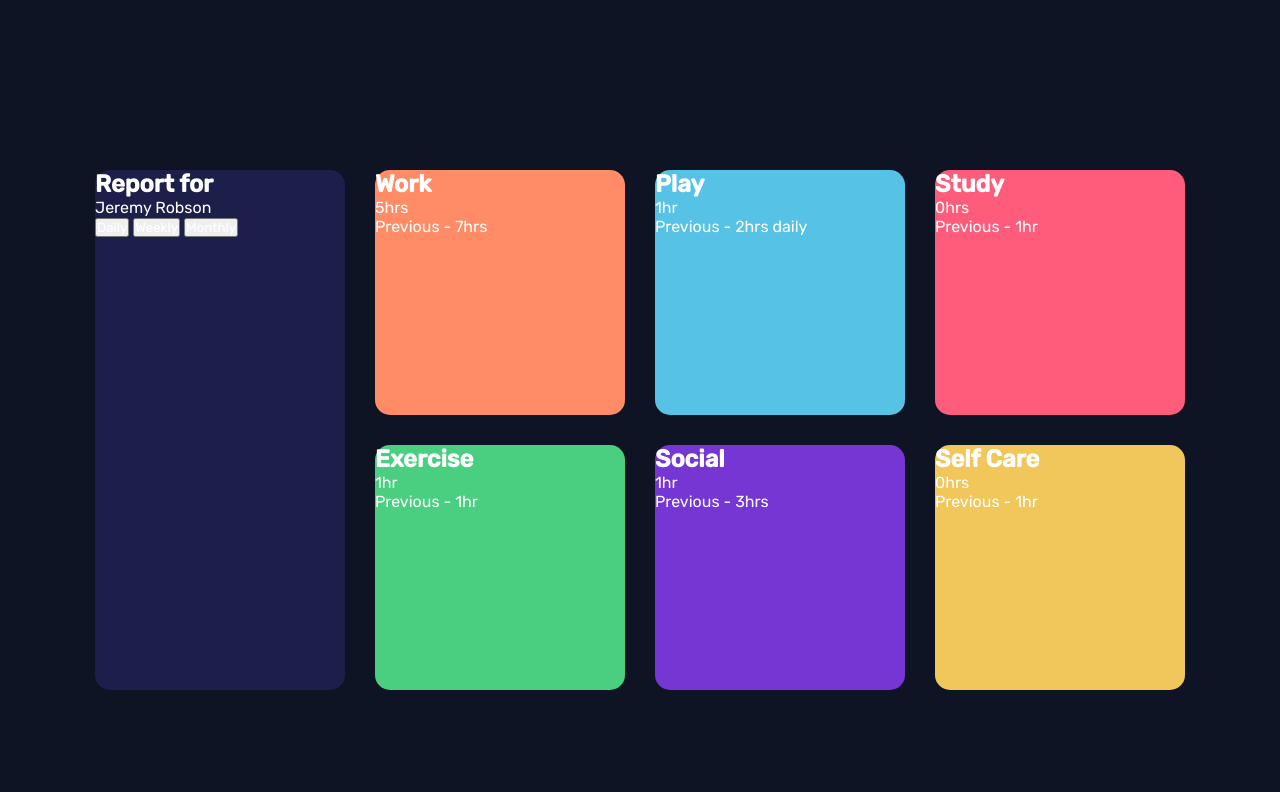
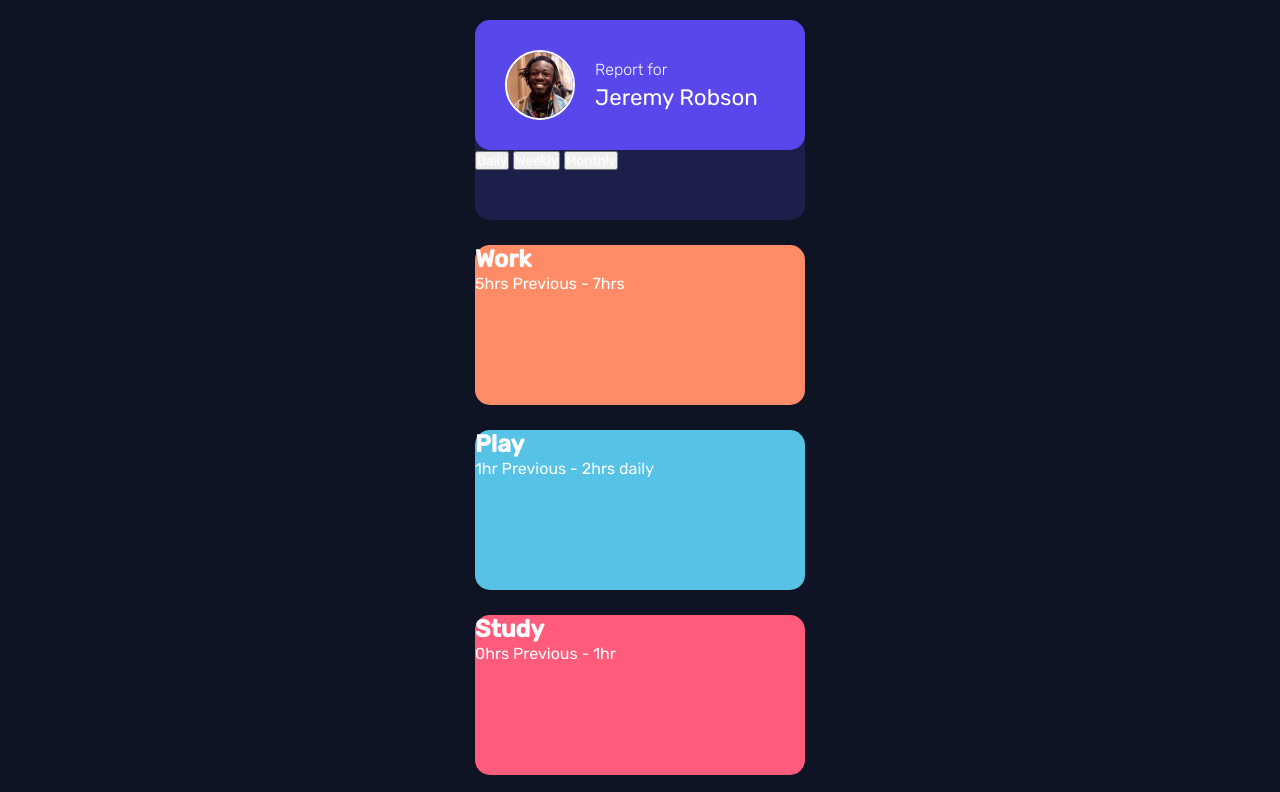
Before and after one commit to Aguiar-gabrielcosta/Time-tracking-dashboard, a website with bundled scripts: page index.html in a window 1280 px wide. Shown: the top 792 px of the page. Built offline with nearby package versions, Linux system fonts and the light colour scheme.

Commit message:
1st posotions

```diff
--- a/index.html
+++ b/index.html
@@ -9,13 +9,14 @@
   <title>Frontend Mentor | Time tracking dashboard</title>
 
   <!-- Feel free to remove these styles or customise in your own stylesheet 👍 -->
-  <link rel="stylesheet" href="./styles/style.css">
+  <link rel="stylesheet" href="./styles/style.css" media="all">
 </head>
 <body>
   <main>
     <div class="container">
       <section class="profile">
         <div>
+          <img src="images/image-jeremy.png" alt="profile-avatar-image">
           <h1>Report for</h1>
           <p>Jeremy Robson</p>
         </div>
--- a/styles/style.css
+++ b/styles/style.css
@@ -8,7 +8,7 @@
     --color-light-red: hsl(348, 100%, 68%);
     --color-lime-green: hsl(145, 58%, 55%);
     --color-violet: hsl(264, 64%, 52%);
-    --color-soft-orange: hsl(43, 84%, 65%);
+    --color-yellow: hsl(43, 84%, 65%);
     --color-very-dark-blue: hsl(226, 43%, 10%);
     --color-dark-blue: hsl(235, 46%, 20%);
     --color-desaturated-blue: hsl(235, 45%, 61%);
@@ -28,57 +28,79 @@
 *{
     margin: 0px;
     padding: 0px;
+    box-sizing: border-box;
     color: white;
     font-family: var(--main-font);
 }
 
-/* Bigger than display color */
 body{
     background-color: var(--color-soft-blue);
+    width: 100%;
+    height: 100%;
 }
 
 main{
     display: flex;
     flex-direction: column;
-    justify-content: center;
+    align-items: center;
     background-color: var(--color-very-dark-blue);
-    max-width: var(--desktop-width);
-    min-width: var(--mobile-width);
-    min-height: 1024px;
-    margin: auto;
+    width: 100%;
+    height: 100%;
 }
 
-.container{
+div.container{
     display: grid;
-    justify-content: center;
-    align-content: center;
-    grid-template-columns: repeat(auto-fill, 250px);
-    grid-template-rows: 245px 245px;
-    gap: 30px;
-    /* max-width: 1090px; */
-    margin-top: 30px;
-    margin-bottom: 30px;
+    gap: 25px;
+    margin: 20px;
 }
 
-section{
+div.container > section{
     border-radius: 15px;
 }
 
-.profile{
-    grid-row-start: 1;
-    grid-row-end: 3;
+section.profile{
     background-color: var(--color-dark-blue);
-    max-width: 325px;
-    min-width: 250px;
-    max-height: 520px;
-    min-height: 200px;
+    width: 330px;
+    height: 200px;
 }
 
-.activity{
-    max-width: 325px;
-    min-width: 250px;
-    max-height: 245px;
-    min-height: 160px;
+section.profile > div{
+    background-color: var(--color-blue);
+    border-radius: 15px;
+    height: 130px;
+    padding: 10px;
+}
+
+section.profile > div > img{
+    display: block;
+    float: left;
+    margin-top: 20px;
+    margin-left: 20px;
+    width: 70px;
+    border: 2px solid white;
+    border-radius: 50%;
+}
+
+section.profile > div > h1, p{
+    display: inline-block;
+    vertical-align: middle;
+}
+
+section.profile > div > h1{
+    font-weight: var(--font-weight-light);
+    font-size: 1em;
+    margin: 30px 0px 0px 20px;
+}
+
+section.profile > div > p{
+    font-weight: var(--font-weight-normal);
+    font-size: 1.4em;
+    margin: 5px 0px 0px 20px;
+}
+
+section.activity{
+    width: 330px;
+    height: 160px;
 }
 
 section#work{
@@ -102,21 +124,21 @@ section#social{
 }
 
 section#self-care{
-    background-color: var(--color-soft-orange);
+    background-color: var(--color-yellow);
 }
 
 /* Footer config */
-.attribution {
+div.attribution {
+    margin: 50px 0px;
     font-size: 12px;
     text-align: center;
-    padding: 75px 10px;
 }
 
-.attribution a {
+div.attribution a {
     color: var(--color-soft-blue);
     text-decoration: none;
 }
 
-.attribution a:hover{
+div.attribution a:hover{
     text-decoration: underline;
 }
```
